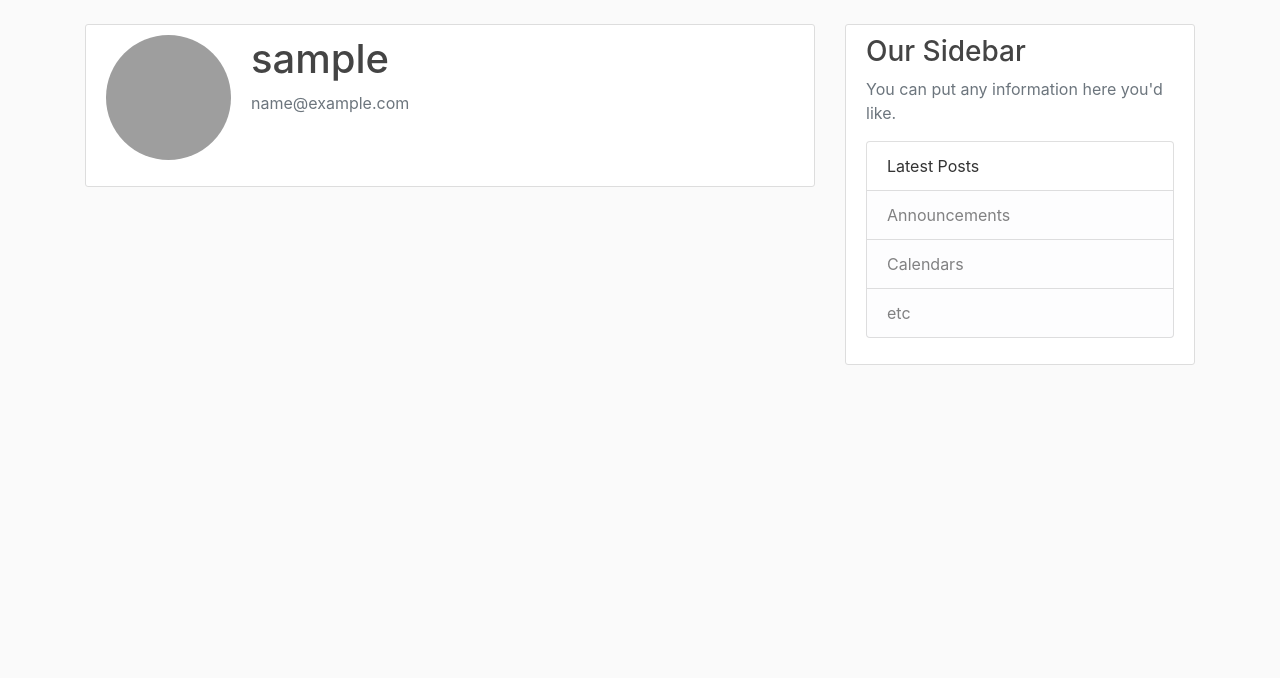
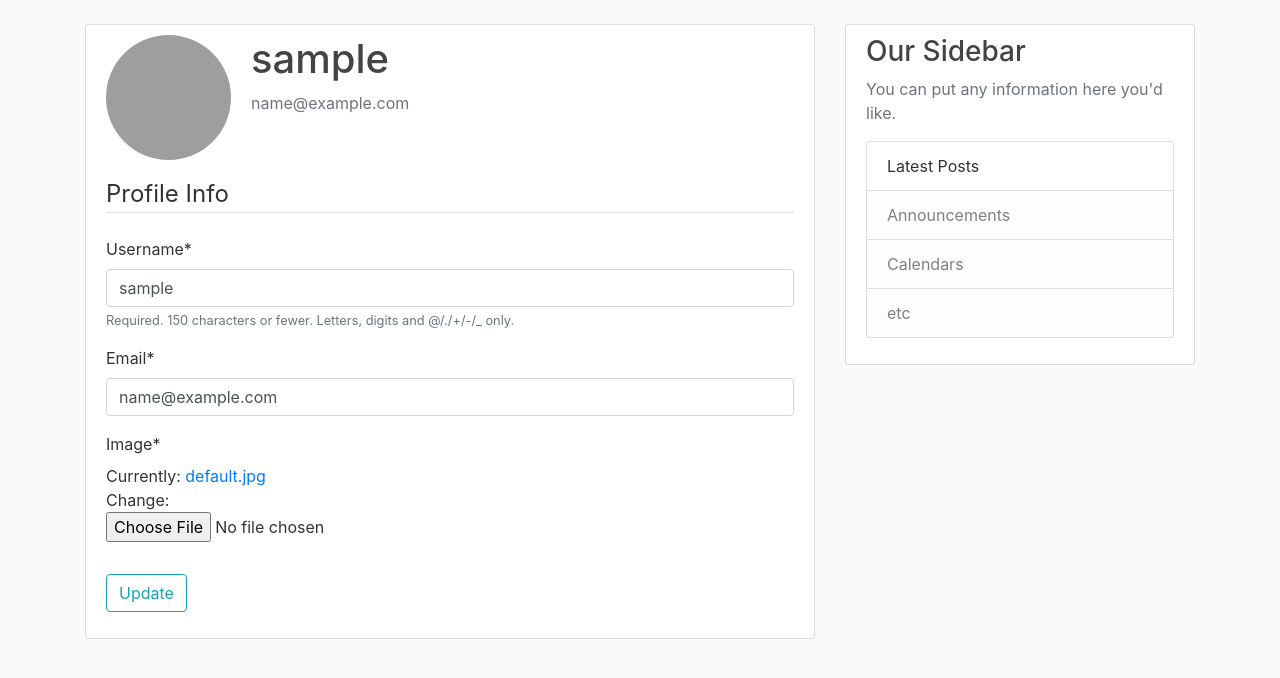
Before and after one commit to Navruz-Rakhimov/django-blog, a Django app: page /profile/ in a window 1280 px wide. Shown: the part 56-734 px from the top of the page. Run offline with Django 3.2, Linux system fonts and the light colour scheme; the visitor is signed in with stand-in values (Sample User, id 1); some libraries are stand-ins or nearby versions; grey boxes are pictures that could not be loaded.

Commit message:
implemented profile-info update

```diff
--- a/blog/templates/blog/home.html
+++ b/blog/templates/blog/home.html
@@ -2,6 +2,7 @@
 {% block content %}
     {% for post in posts %}
         <article class="media content-section">
+            <img class="rounded-circle article-img" src="{{ post.author.profile.image.url }}" alt="author_image">
             <div class="media-body">
                 <div class="article-metadata">
                     <a class="mr-2" href="#">{{ post.author }}</a>
--- a/users/forms.py
+++ b/users/forms.py
@@ -1,6 +1,7 @@
 from django import forms
 from django.contrib.auth.forms import UserCreationForm
 from django.contrib.auth.models import User
+from .models import Profile
 
 
 class UserRegisterForm(UserCreationForm):
@@ -9,3 +10,17 @@ class UserRegisterForm(UserCreationForm):
     class Meta:
         model = User
         fields = ['username', 'email', 'password1', 'password2']
+
+
+class UserUpdateForm(forms.ModelForm):
+    email = forms.EmailField()
+
+    class Meta:
+        model = User
+        fields = ['username', 'email']
+
+
+class ProfileUpdateForm(forms.ModelForm):
+    class Meta:
+        model = Profile
+        fields = ['image']
--- a/users/models.py
+++ b/users/models.py
@@ -1,5 +1,6 @@
 from django.db import models
 from django.contrib.auth.models import User
+from PIL import Image
 
 
 class Profile(models.Model):
@@ -8,3 +9,13 @@ class Profile(models.Model):
 
     def __str__(self):
         return f'{self.user.username} Profile'
+
+    def save(self, *args, **kwargs):
+        super().save()
+
+        img = Image.open(self.image.path)
+
+        if img.height > 300 or img.width > 300:
+            output_size = (300, 300)
+            img.thumbnail(output_size)
+            img.save(self.image.path)
--- a/users/templates/users/profile.html
+++ b/users/templates/users/profile.html
@@ -7,8 +7,19 @@
             <img src="{{ user.profile.image.url }}" alt="profile image" class="rounded-circle account-img">
             <div class="media-body">
                 <h2 class="account-heading">{{ user.username }}</h2>
-                <p class="text-secondary">{{ user.email}}</p>
+                <p class="text-secondary">{{ user.email }}</p>
             </div>
         </div>
+        <form method="post" enctype="multipart/form-data">
+            {% csrf_token %}
+            <fieldset class="form-group">
+                <legend class="border-bottom mb-4">Profile Info</legend>
+                {{ u_form|crispy }}
+                {{ p_form|crispy }}
+            </fieldset>
+            <div class="form-group">
+                <button class="btn btn-outline-info" type="submit">Update</button>
+            </div>
+        </form>
     </div>
 {% endblock content %}
--- a/users/views.py
+++ b/users/views.py
@@ -2,6 +2,7 @@ from django.shortcuts import render, redirect
 from .forms import UserRegisterForm
 from django.contrib import messages
 from django.contrib.auth.decorators import login_required
+from .forms import UserUpdateForm, ProfileUpdateForm
 
 
 def register(request):
@@ -19,4 +20,22 @@ def register(request):
 
 @login_required
 def profile(request):
-    return render(request, 'users/profile.html')
+    if request.method == 'POST':
+        # we are passing request.user because we need to know the instance we want to update
+        # we are passing the request.POST to pass new data
+        # we are also getting additional data - user-uploaded profile image, so we need to pass request.FILES
+        u_form = UserUpdateForm(request.POST, instance=request.user)
+        p_form = ProfileUpdateForm(request.POST, request.FILES, instance=request.user.profile)
+        if u_form.is_valid() and p_form.is_valid():
+            u_form.save()
+            p_form.save()
+            messages.success(request, f'Your account has been updated successfully!')
+            return redirect('profile')
+    else:
+        u_form = UserUpdateForm(instance=request.user)
+        p_form = ProfileUpdateForm(request.FILES, instance=request.user.profile)
+    context = {
+        'u_form': u_form,
+        'p_form': p_form
+    }
+    return render(request, 'users/profile.html', context)
```
Also changed, not shown: 1 other file.
